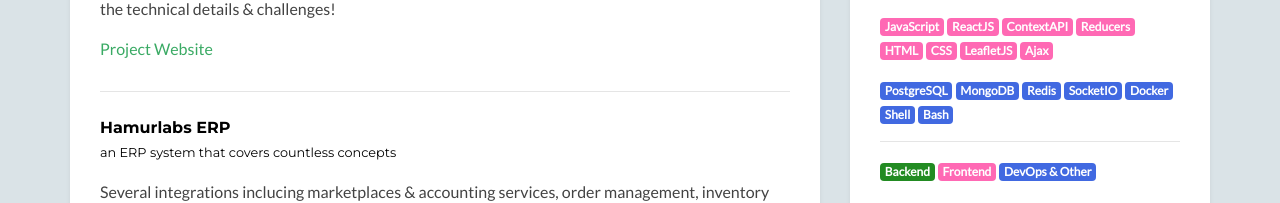
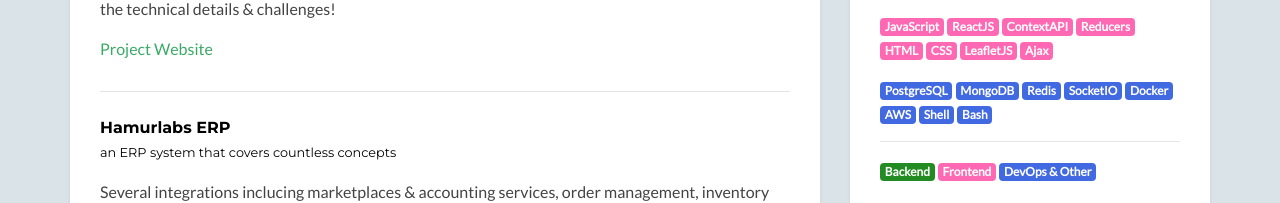
Before and after one commit to barisortac/barisortac.github.io, a plain HTML site: page index.html in a window 1280 px wide. Shown: the part 803-1006 px from the top of the page. Drawn offline with nearby package versions, Linux system fonts and the light colour scheme; no server answers.

Commit message:
add skills

```diff
--- a/index.html
+++ b/index.html
@@ -544,6 +544,10 @@
                             </span>
                             <span class="badge badge-info"
                                   style="background-color: royalblue;">
+                                AWS
+                            </span>
+                            <span class="badge badge-info"
+                                  style="background-color: royalblue;">
                                 Shell
                             </span>
                             <span class="badge badge-info"
```
